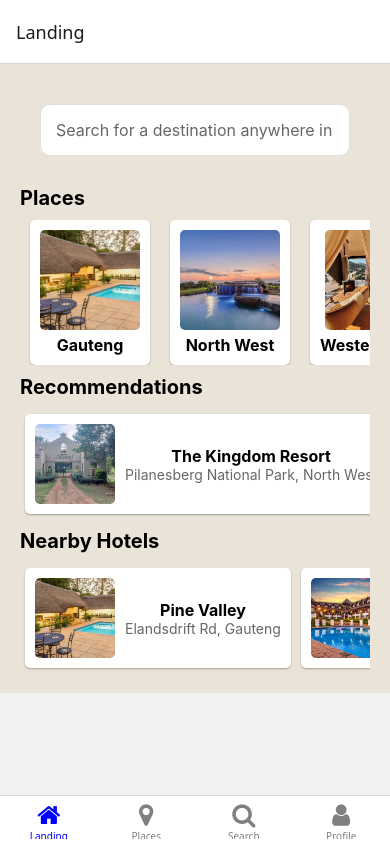
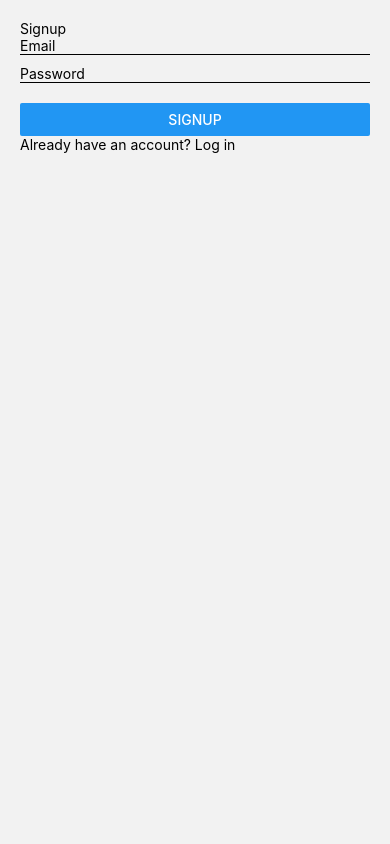
Before and after one commit to Blessieyy/travelapp, a React Native app: screen /Signup in a window 390 px wide. Built offline with nearby package versions, Linux system fonts and the light colour scheme.

Commit message:
fixed error

```diff
--- a/App.js
+++ b/App.js
@@ -1,49 +1,66 @@
-import * as React from 'react';
-import { NavigationContainer } from '@react-navigation/native';
-import { createStackNavigator } from '@react-navigation/stack';
-import { createBottomTabNavigator } from '@react-navigation/bottom-tabs';
-import Icon from 'react-native-vector-icons/FontAwesome';
-import LandingPage from './Pages/LandingPage';
-import Places from './Pages/Places';
-import DetailsPage from './Pages/DetailsPage';
-import ProfilePage from './Pages/ProfilePage';
-import LocationSearch from './Components/LocationSearch';
-
+import * as React from "react";
+import { NavigationContainer } from "@react-navigation/native";
+import { createStackNavigator } from "@react-navigation/stack";
+import { createBottomTabNavigator } from "@react-navigation/bottom-tabs";
+import Icon from "react-native-vector-icons/FontAwesome";
+import LandingPage from "./Pages/LandingPage";
+import Places from "./Pages/Places";
+import DetailsPage from "./Pages/DetailsPage";
+import ProfilePage from "./Pages/ProfilePage";
+import LocationSearch from "./Components/LocationSearch";
+import LoginScreen from "./Pages/LoginScreen";
+import SignupScreen from "./Pages/SignupScreen";
 const Stack = createStackNavigator();
 const Tab = createBottomTabNavigator();
 
-// Create a Stack for the "Places" navigation
-const PlacesStack = () => (
-  <Stack.Navigator>
-    <Stack.Screen name="Places" component={Places} />
-    <Stack.Screen name="Details" component={DetailsPage} />
-  </Stack.Navigator>
-);
-
-export default function App() {
-  return (
-    <NavigationContainer>
+const TabNavigator = () => (
   <Tab.Navigator
     screenOptions={({ route }) => ({
       tabBarIcon: ({ color, size }) => {
         let iconName;
 
-            if (route.name === 'Places') iconName = 'map-marker';
-            else if (route.name === 'Search') iconName = 'search';
-            else if (route.name === 'Profile') iconName = 'user';
-            else if (route.name === 'Landing') iconName = 'home';
+        if (route.name === "Places") iconName = "map-marker";
+        else if (route.name === "Search") iconName = "search";
+        else if (route.name === "Profile") iconName = "user";
+        else if (route.name === "Landing") iconName = "home";
 
         return <Icon name={iconName} size={size} color={color} />;
       },
-          tabBarActiveTintColor: 'blue',
-          tabBarInactiveTintColor: 'gray',
+      tabBarActiveTintColor: "blue",
+      tabBarInactiveTintColor: "gray",
     })}
   >
     <Tab.Screen name="Landing" component={LandingPage} />
-        <Tab.Screen name="Places" component={PlacesStack} />
+    <Tab.Screen name="Places" component={Places} />
     <Tab.Screen name="Search" component={LocationSearch} />
     <Tab.Screen name="Profile" component={ProfilePage} />
   </Tab.Navigator>
+);
+
+// Root Navigator to include Login, Signup, and Tabs
+export default function App() {
+  return (
+    <NavigationContainer>
+      <Stack.Navigator>
+        {/* Login and Signup screens */}
+        <Stack.Screen
+          name="Login"
+          component={LoginScreen}
+          options={{ headerShown: false }}
+        />
+        <Stack.Screen
+          name="Signup"
+          component={SignupScreen}
+          options={{ headerShown: false }}
+        />
+
+        {/* Main app with tabs */}
+        <Stack.Screen
+          name="Landing"
+          component={TabNavigator}
+          options={{ headerShown: false }}
+        />
+      </Stack.Navigator>
     </NavigationContainer>
   );
 }
--- a/Pages/LoginScreen.js
+++ b/Pages/LoginScreen.js
@@ -1,17 +1,18 @@
-import React, { useState } from 'react';
-import { View, Text, TextInput, Button } from 'react-native';
-import { signInWithEmailAndPassword } from 'firebase/auth';
-import { auth } from '../firebase/authConfig';
-import { useNavigation } from '@react-navigation/native';
+import React, { useState } from "react";
+import { View, Text, TextInput, Button } from "react-native";
+import { signInWithEmailAndPassword } from "firebase/auth";
+import { auth } from "../firebase/authConfig";
+import { useNavigation } from "@react-navigation/native";
 const LoginScreen = () => {
-  const [email, setEmail] = useState('');
-  const [password, setPassword] = useState('');
+  const [email, setEmail] = useState("");
+  const [password, setPassword] = useState("");
   const navigation = useNavigation();
   const handleLogin = async () => {
     try {
       const user = await signInWithEmailAndPassword(auth, email, password);
       console.log(user);
-      navigation.navigate('Home');
+
+      navigation.replace("Landing"); // Navigate to LandingPage on success
     } catch (error) {
       console.log(error);
     }
@@ -33,7 +34,9 @@ const LoginScreen = () => {
         style={{ borderBottomWidth: 1, marginBottom: 20 }}
       />
       <Button title="Login" onPress={handleLogin} />
-      <Text onPress={() => navigation.navigate('Signup')}>Don't have an account? Signup</Text>
+      <Text onPress={() => navigation.navigate("Signup")}>
+        Don't have an account? Signup
+      </Text>
     </View>
   );
 };
--- a/Pages/Places.js
+++ b/Pages/Places.js
@@ -1,44 +1,51 @@
-
-import { useNavigation } from '@react-navigation/native';
-import React from 'react';
-import { View, Text, FlatList, StyleSheet, Image, TouchableOpacity, ScrollView } from 'react-native';
-
+import { useNavigation } from "@react-navigation/native";
+import React from "react";
+import {
+  View,
+  Text,
+  FlatList,
+  StyleSheet,
+  Image,
+  TouchableOpacity,
+  ScrollView,
+} from "react-native";
 
 const landmarks = [
   {
-    name: 'Pine Valley Resort',
-    location: 'Gauteng',
-    image: require('../assets/Images/pine.jpg'),
+    name: "Pine Valley Resort",
+    location: "Gauteng",
+    image: require("../assets/Images/pine.jpg"),
   },
   {
-    name: 'The Kingdom Resort',
-    location: 'North West',
-    image: require('../assets/Images/kingdom.jpg'),
+    name: "The Kingdom Resort",
+    location: "North West",
+    image: require("../assets/Images/kingdom.jpg"),
   },
   {
-    name: 'Namibiti Plains Private Game Lodge',
-    location: 'Kwa-Zulu Natal',
-    image: require('../assets/Images/nambiti-plains-private.jpg'),
+    name: "Namibiti Plains Private Game Lodge",
+    location: "Kwa-Zulu Natal",
+    image: require("../assets/Images/nambiti-plains-private.jpg"),
   },
   {
-    name: 'Emerald Resort & Casino',
-    location: 'Gauteng',
-    image: require('../assets/Images/emerald.jpg'),
+    name: "Emerald Resort & Casino",
+    location: "Gauteng",
+    image: require("../assets/Images/emerald.jpg"),
   },
   {
-    name: 'Tula Game Reserve',
-    location: 'Western Cape',
-    image: require('../assets/Images/tula.jpg'),
+    name: "Tula Game Reserve",
+    location: "Western Cape",
+    image: require("../assets/Images/tula.jpg"),
   },
 ];
 
-const App = () => {
-    navigation = useNavigation()
+const Places = () => {
+  const navigation = useNavigation();
+
   const handleBackPress = () => {
-        navigation.navigate('Landing');
-    }
+    navigation.navigate("Landing");
+  };
   return (
-    <ScrollView>
+   // <ScrollView>
       <View style={styles.container}>
         <TouchableOpacity style={styles.backButton} onPress={handleBackPress}>
           <Text style={styles.back}>Back</Text>
@@ -52,7 +59,9 @@ const App = () => {
               <View style={styles.info}>
                 <Text style={styles.name}>{item.name}</Text>
                 <Text style={styles.location}>{item.location}</Text>
-              <Text style={styles.rating}>Rating: {item.rating} - Reviews: {item.reviews}</Text>
+                <Text style={styles.rating}>
+                  Rating: {item.rating} - Reviews: {item.reviews}
+                </Text>
                 <TouchableOpacity style={styles.button}>
                   <Text style={styles.buttonText}>Select Room</Text>
                 </TouchableOpacity>
@@ -62,7 +71,7 @@ const App = () => {
           keyExtractor={(item, index) => index.toString()}
         />
       </View>
-    </ScrollView>
+  //  </ScrollView>
   );
 };
 
@@ -70,39 +79,37 @@ const styles = StyleSheet.create({
   container: {
     flex: 1,
     padding: 20,
-    backgroundColor: '#EAE3D7',
+    backgroundColor: "#EAE3D7",
   },
 
   backButton: {
     marginTop: 5,
-    backgroundColor: '#876631',
+    backgroundColor: "#876631",
     paddingVertical: 5,
     paddingHorizontal: 10,
     borderRadius: 5,
   },
 
   back: {
-
-            color: '#fff',
+    color: "#fff",
     fontSize: 14,
-            alignSelf: 'center',
-
+    alignSelf: "center",
   },
 
   heading: {
     fontSize: 24,
-    fontWeight: 'bold',
+    fontWeight: "bold",
     marginVertical: 10,
-    textAlign: 'center',
+    textAlign: "center",
   },
   landmarkItem: {
-    flexDirection: 'row',
-    alignItems: 'center',
+    flexDirection: "row",
+    alignItems: "center",
     marginVertical: 10,
-    backgroundColor: '#fff',
+    backgroundColor: "#fff",
     padding: 10,
     borderRadius: 5,
-    shadowColor: '#000',
+    shadowColor: "#000",
     shadowOffset: { width: 0, height: 1 },
     shadowOpacity: 0.3,
     shadowRadius: 2,
@@ -119,28 +126,28 @@ const styles = StyleSheet.create({
   },
   name: {
     fontSize: 16,
-    fontWeight: 'bold',
+    fontWeight: "bold",
   },
   location: {
     fontSize: 14,
-    color: '#666',
+    color: "#666",
   },
   rating: {
     fontSize: 14,
-    color: '#999',
+    color: "#999",
   },
   button: {
     marginTop: 5,
-    backgroundColor: '#876631',
+    backgroundColor: "#876631",
     paddingVertical: 5,
     paddingHorizontal: 10,
     borderRadius: 5,
   },
   buttonText: {
-    color: '#fff',
+    color: "#fff",
     fontSize: 14,
-    alignSelf: 'center',
+    alignSelf: "center",
   },
 });
 
-export default App;
+export default Places;
--- a/Pages/SignupScreen.js
+++ b/Pages/SignupScreen.js
@@ -11,7 +11,7 @@ const SignupScreen = () => {
     try {
       const user = await createUserWithEmailAndPassword(auth, email, password);
       console.log(user);
-      navigation.navigate('Home'); // Navigate to LoginScreen on success
+      navigation.navigate('Landing'); // Navigate to LoginScreen on success
     } catch (error) {
       console.log(error);
     }
```
Lines whose indentation alone changed are shown as unchanged.
